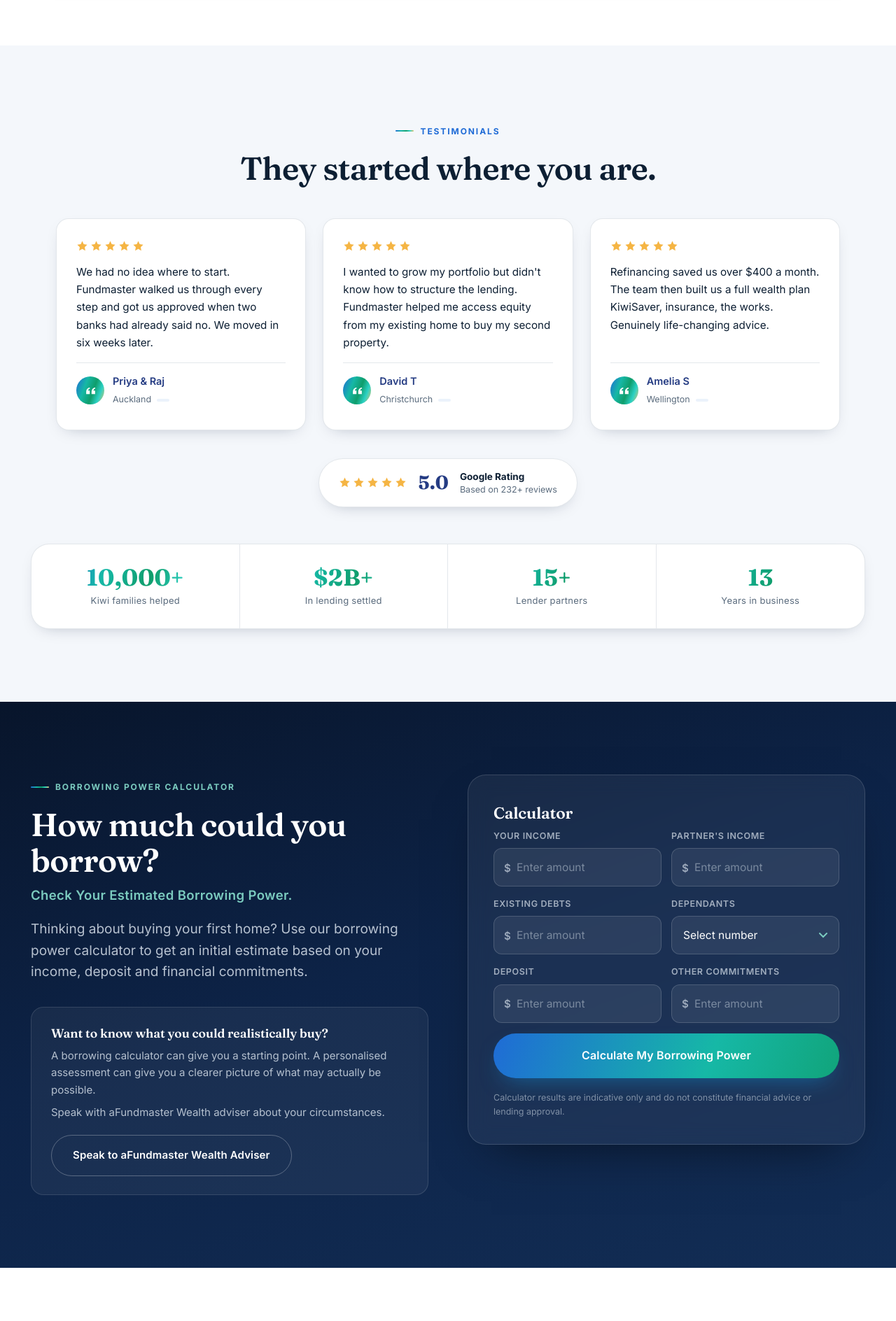
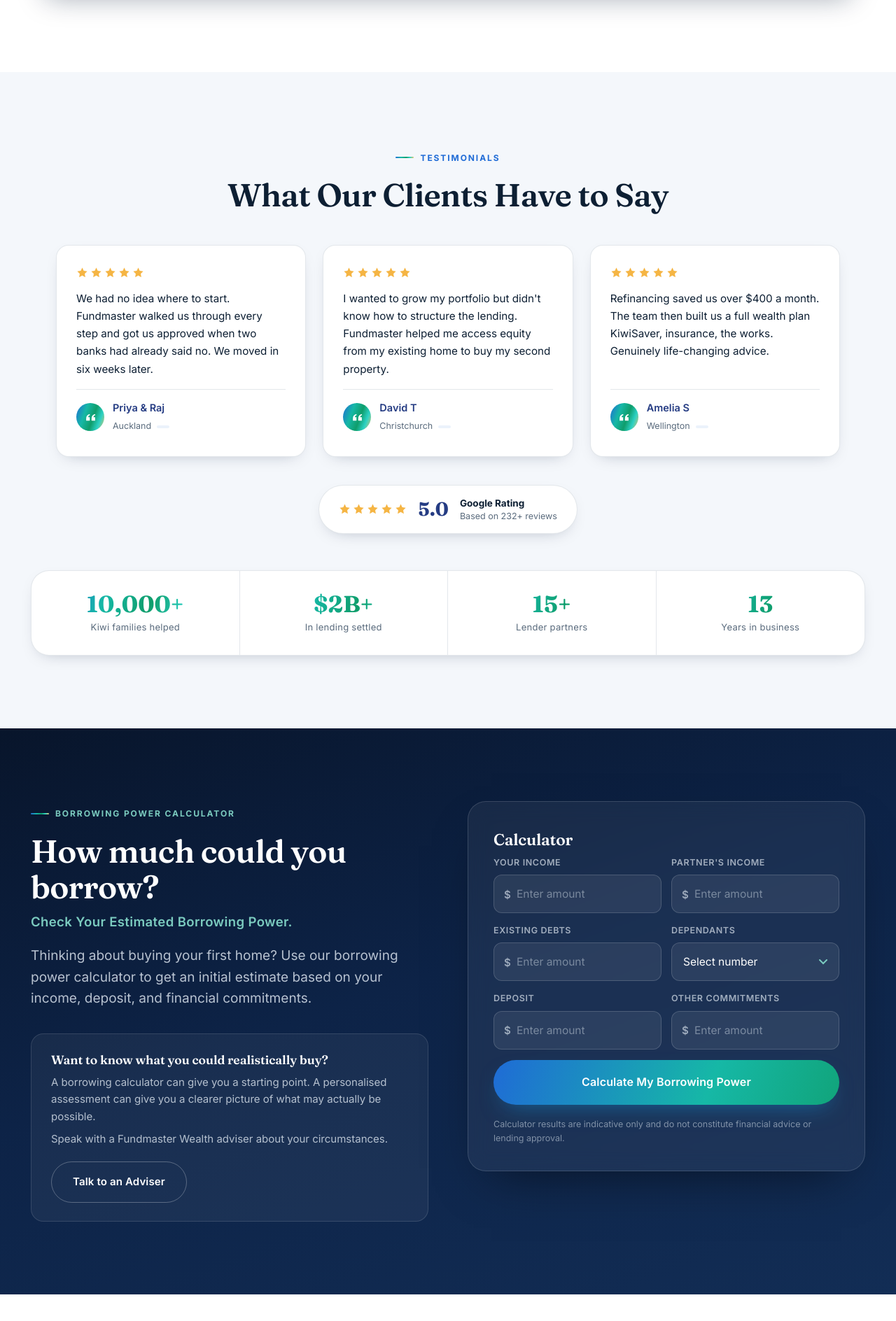
Before and after one commit to Magmaxlive/fundmasterwealth-landingpages, a Next.js app: page / in a window 1280 px wide. Shown: the part 5136-7024 px from the top of the page at 70% size. Built offline with nearby package versions, Linux system fonts and the light colour scheme; no server answers.

Commit message:
updated changes suggested by dheeshna

```diff
--- a/app/components/BorrowingPowerCalculator.jsx
+++ b/app/components/BorrowingPowerCalculator.jsx
@@ -8,13 +8,13 @@
   eyebrow = 'Borrowing power calculator',
   heading = 'How much could you borrow?',
   sub = 'Check your estimated borrowing power.',
-  lede = 'Thinking about buying your first home? Use our borrowing power calculator to get an initial estimate based on your income, deposit and financial commitments.',
+  lede = 'Thinking about buying your first home? Use our borrowing power calculator to get an initial estimate based on your income, deposit, and financial commitments.',
   sidebarHeading = 'Want to know what you could realistically buy?',
   sidebarLines = [
     'A borrowing calculator can give you a starting point. A personalised assessment can give you a clearer picture of what may actually be possible.',
-    'Speak with aFundmaster Wealth adviser about your circumstances.',
+    'Speak with a Fundmaster Wealth adviser about your circumstances.',
   ],
-  sidebarCtaLabel = 'Speak to aFundmaster Wealth Adviser',
+  sidebarCtaLabel = 'Talk to an Adviser',
   sidebarCtaHref = '#check',
   formHead = 'Calculator',
   submitLabel = 'Calculate My Borrowing Power',
--- a/app/components/Testimonials.jsx
+++ b/app/components/Testimonials.jsx
@@ -27,9 +27,9 @@
 
 export default function Testimonials({
   eyebrow = 'Testimonials',
-  heading = 'They started where you are.',
+  heading = 'What Our Clients Have to Say',
   sub = 'Real people. Real first homes. Real journeys.',
-  lede = "You don't need to have everything figured out before you begin. Hear from first-home buyers who worked withFundmaster Wealth to move from uncertainty to owning their home.",
+  lede = "You don't need to have everything figured out before you begin. Hear from first-home buyers who worked with Fundmaster Wealth to move from uncertainty to owning their home.",
   quotes = DEFAULT_QUOTES,
   ratingScore = '5.0',
   ratingTitle = 'Google Rating',
--- a/app/components/WhyFundmaster.jsx
+++ b/app/components/WhyFundmaster.jsx
@@ -50,6 +50,7 @@
         <div className="center rv" style={{ maxWidth: '800px', margin: '0 auto 48px' }}>
           {eyebrow ? <p className="eyebrow">{eyebrow}</p> : null}
           {heading ? <h2>{heading}</h2> : null}
+          {sub ? <p className="sub">{sub}</p> : null}
 
         </div>
 
--- a/app/home-loan/page.js
+++ b/app/home-loan/page.js
@@ -19,7 +19,7 @@
 const Loan_cards = [
   {
     num: '01',
-    title: 'What can you actually borrow?',
+    title: 'What can you borrow?',
     text: "Not what a calculator guesses. What you'd actually get approved for.",
     svg: (
       <>
@@ -123,7 +123,7 @@
         body="You could go straight to your bank. Or you could see what else is out there first."
         includesTitle="Free Home Loan Comparison"
         includes={[
-          "See what's actually available to you",
+          "See what's available to you",
           "Compare options across 15+ lenders",
           "Understand what fits your situation",
           "Get a clear next step, not just a quote"
@@ -156,13 +156,13 @@
         eyebrow = 'Why Fundmaster Wealth'
         heading = 'One Adviser. 15+ Lenders. No Guesswork'
         lede = ''
-        sub = 'We take the time to understand your situation, explain your options and help you make informed financial decisions.'
+        sub = 'We understand your situation, explain your options, and help you make confident financial decisions.'
         items={WHY_ITEMS}
         />
 
         <Testimonials/>
         <SiteFooter
-          blurb = 'Before You Choose a Lender, See What Else is Out There.Get a free home loan comparison with FundMaster Wealth.'
+          blurb = 'Before you choose a lender, explore your options. Get a free home loan comparison with Fundmaster Wealth.'
         ctaLabel = ' Compare My Loan'
         />
 
```
